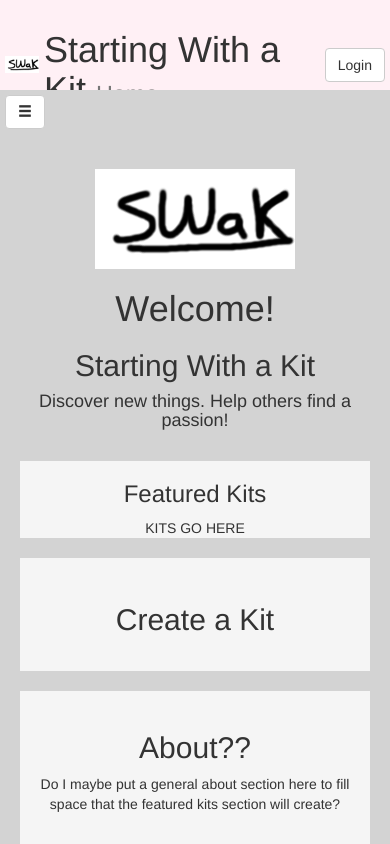
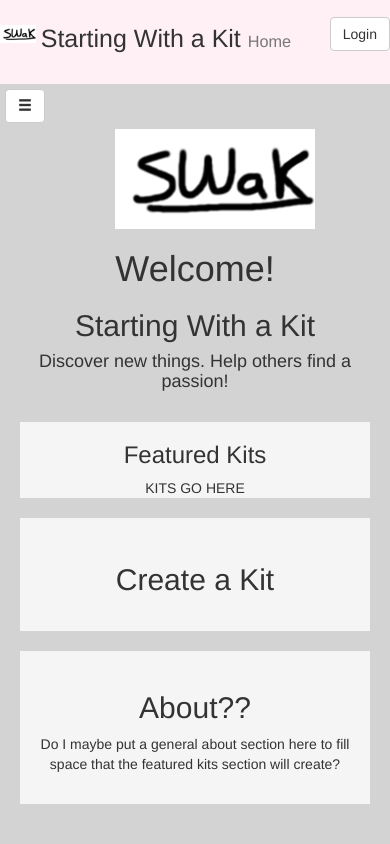
Before and after one commit to mitchwadair/StarterKit, a website: page index.html in a window 390 px wide. Drawn offline with nearby package versions, Linux system fonts and the light colour scheme.

Commit message:
improves header responsiveness on smaller screens

```diff
--- a/header.html
+++ b/header.html
@@ -1,10 +1,10 @@
 <table style="width: 100%">
     <tr>
-        <td class="align-middle" style="width: 10%">
+        <td class="align-middle" style="width: 10%; text-align: right">
             <img src="logo.png" class="img-responsive" alt="SWaK Logo">
         </td>
         <td style="padding: 5px; width: 80%">
-            <h1>Starting With a Kit <small>Home</small></h1>
+            <h1 style="font-size: 2.5rem">Starting With a Kit <small>Home</small></h1>
         </td>
         <td style="text-align: center">
             <button id="loginButton" class="btn btn-default" onclick="alert('Login not implemented yet');">Login</button>
--- a/index.html
+++ b/index.html
@@ -43,17 +43,17 @@
 
 <body style="margin: 0; height: auto">
     <div class="container-fluid" style="position: absolute; height: 100%">
-        <div id="siteHeader" class="row align-items-center" style="padding: 5px; height: 90px; background-color: lavenderblush"></div>
+        <div id="siteHeader" class="row" style="height: 10%; background-color: lavenderblush"></div>
 
-        <div id="underHeaderContainer" class="row" style="position: absolute; display: flex; width: 100%; height: calc(100% - 90px)">
-            <div id="sideMenu" style="background-color: grey; height: 100%; overflow: hidden"></div>
+        <div id="underHeaderContainer" class="row" style="position: absolute; display: flex; width: 100%; height: 90%">
+            <div id="sideMenu" style="padding-left: 5px; background-color: grey; height: 100%; overflow: hidden"></div>
 
-            <div id="contentContainer" class="col-sm-12 clearfix" style="padding: 5px; background-color: lightgrey; width: 100%; height: 100%; overflow-y: scroll">
-                <button type="button" id="menuToggleButton" class="btn btn-default">
-                    <span class="glyphicon glyphicon-menu-hamburger"></span>
-                </button>
-                <div id="swakWelcome" style="text-align: center; padding-top: 40px; height: 100%">
-                    <img src="logo.png" class="img-responsive" alt="SWAKLogo" style="display: block; margin: auto">
+            <div id="contentContainer" class="col-sm-12 clearfix" style="padding: 5px; background-color: lightgrey; height: 100%; overflow-y: scroll">
+                <div id="swakWelcome" style="text-align: center; height: 100%">
+                    <button type="button" id="menuToggleButton" class="btn btn-default" style="float: left">
+                        <span class="glyphicon glyphicon-menu-hamburger"></span>
+                    </button>
+                    <img src="logo.png" class="img-responsive" alt="SWAKLogo" style="display: block; margin: auto; padding-top: 40px;">
                     <h1>Welcome!</h1>
                     <h2>Starting With a Kit</h2>
                     <h4>Discover new things. Help others find a passion!</h4>
```
